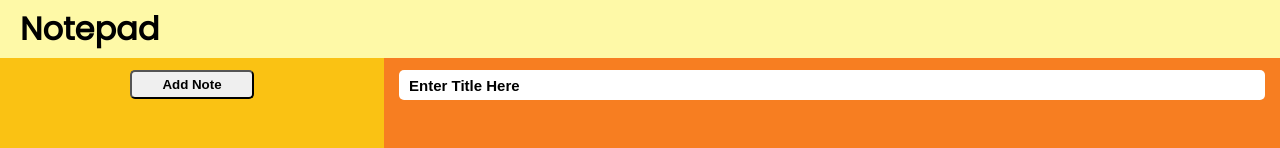
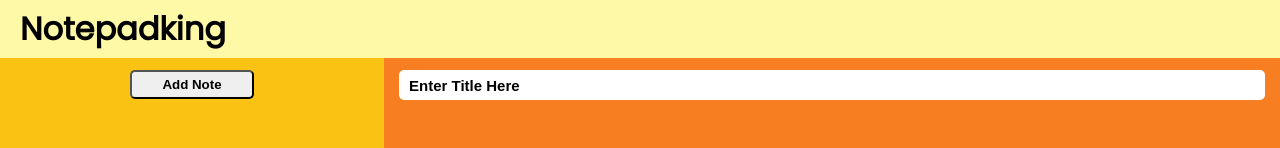
Before and after one commit to Prakhar-commits/Notepad-App, a plain HTML site: page index.html in a window 1280 px wide. Shown: the top 148 px of the page. Drawn offline with Linux system fonts and the light colour scheme.

Commit message:
Test Change

```diff
--- a/index.html
+++ b/index.html
@@ -8,7 +8,7 @@
     <link rel="stylesheet" href="styles.css">
   </head>
   <header class="Header">
-    <h1>Notepad</h1>
+    <h1>Notepadking</h1>
   </header>
   <body>
 
```
